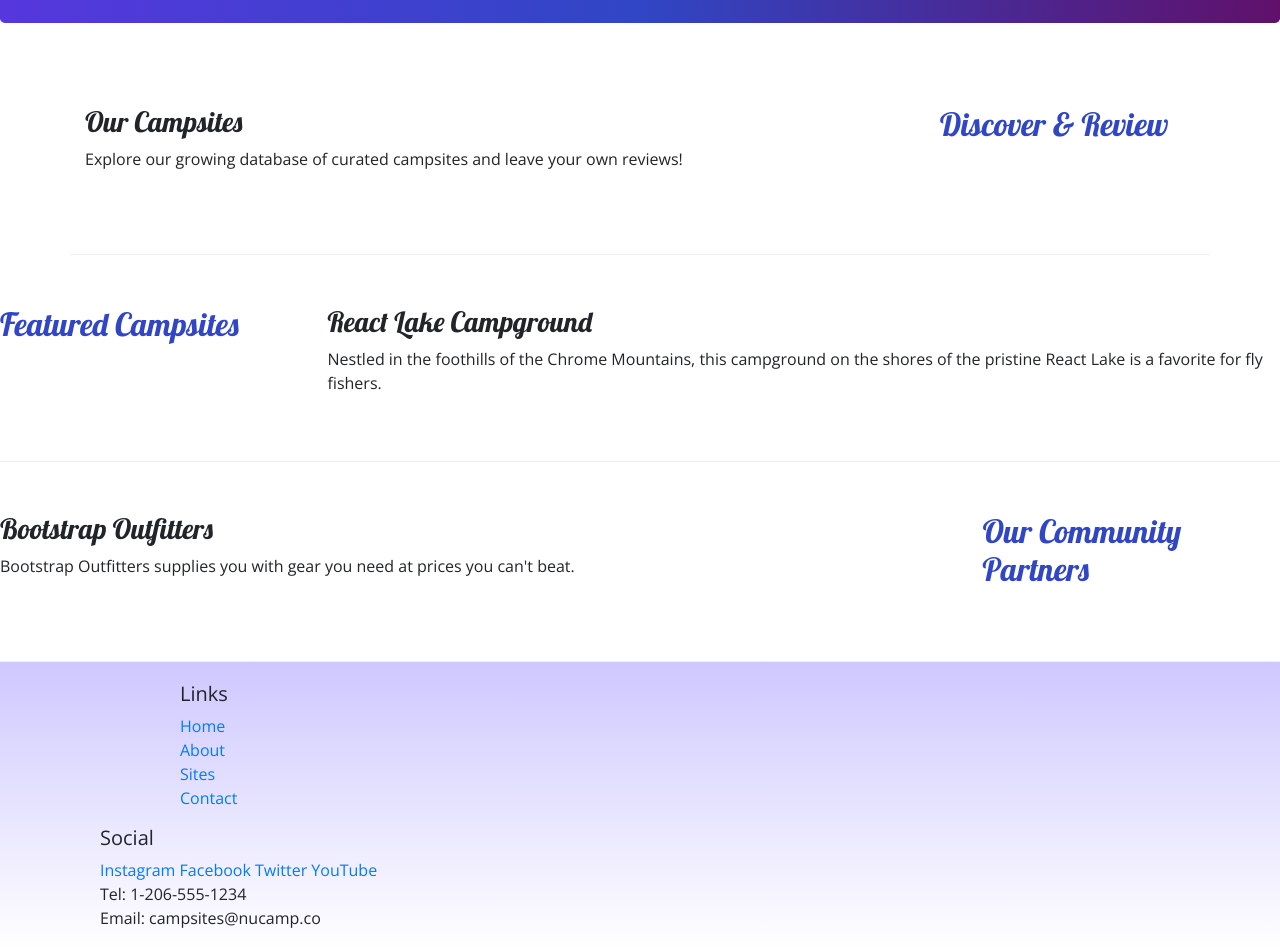
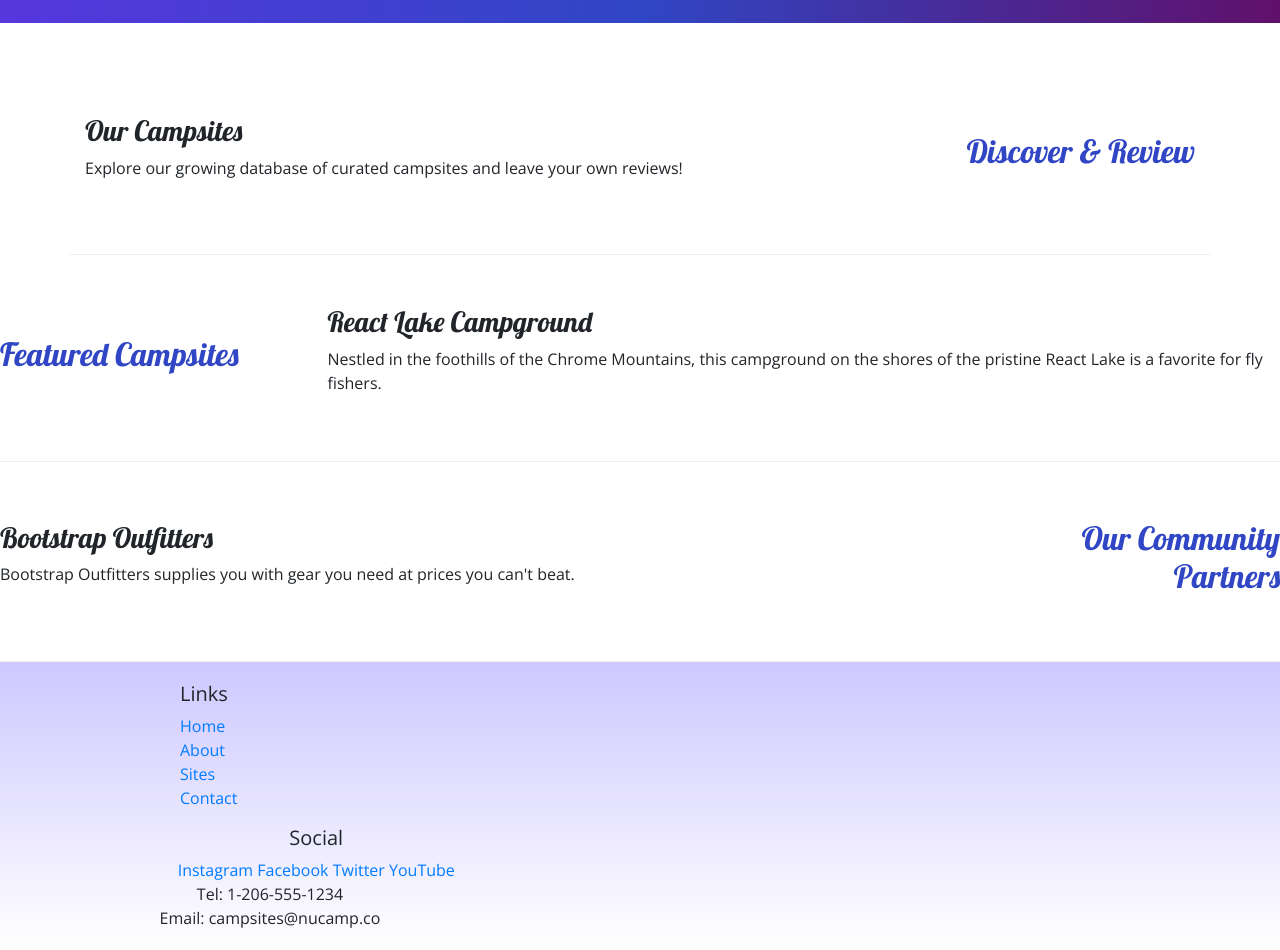
Before and after one commit to Jwill617Boston/Websiteone, a website: page index.html in a window 1280 px wide. Shown: the part 240-1190 px from the top of the page. Drawn offline with nearby package versions, Linux system fonts and the light colour scheme.

Commit message:
third commit

```diff
--- a/index.html
+++ b/index.html
@@ -11,9 +11,9 @@
   </head>
 
   <body>
-    <header class="jumbotron">
+    <header class="jumbotron jumbotron-fluid">
       <div class="container">
-        <div class="row row-content">
+        <div class="row row-content align-items-center">
           <div class="col">
             <h1>NuCamp</h1>
             <h2>a better way to camp</h2>
@@ -28,9 +28,9 @@
     </nav>
 
     <div class="container">
-      <div class="row row-content">
+      <div class="row row-content align-items-center">
         <div class="col-sm-4 order-sm-last col-md-3">
-          <h2>Discover & Review</h2>
+          <h2 class="text-sm-right">Discover & Review</h2>
         </div>
         <div class="col">
           <h3>Our Campsites</h3>
@@ -42,7 +42,7 @@
       </div>
     </div>
 
-    <div class="row row-content">
+    <div class="row row-content align-items-center">
       <div class="col-sm-4 col-md-3">
         <h2>Featured Campsites</h2>
       </div>
@@ -55,9 +55,9 @@
       </div>
     </div>
 
-    <div class="row row-content">
+    <div class="row row-content align-items-center">
       <div class="col-sm-4 order-sm-last col-md-3">
-        <h2>Our Community Partners</h2>
+        <h2 class="text-sm-right">Our Community Partners</h2>
       </div>
       <div class="col">
         <h3>Bootstrap Outfitters</h3>
@@ -82,14 +82,14 @@
           </div>
         </div>
 
-        <div class="col-6 col-sm-5">
+        <div class="col-6 col-sm-5 text-center">
           <h5>Social</h5>
           <a href="http://instagram.com/">Instagram</a>
           <a href="http://facebook.com/">Facebook</a>
           <a href="http://twitter.com/">Twitter</a>
           <a href="http://youtube.com/">YouTube</a>
         </div>
-        <div class="col-sm-4">
+        <div class="col-sm-4 text-center">
           Tel: 1-206-555-1234<br />
           Email: campsites@nucamp.co
         </div>
```
